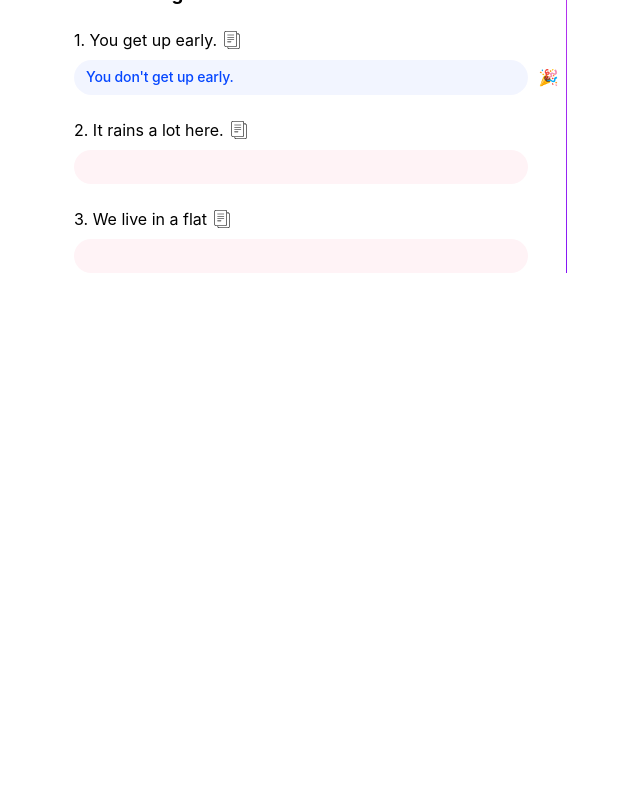
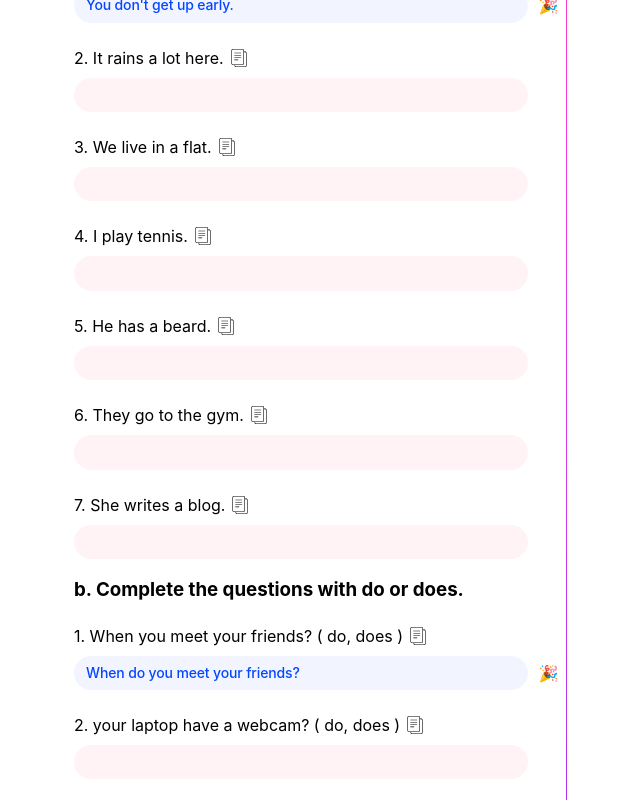
Before and after one commit to SmartNetAR/dynamic-book, an Angular app: page / in a window 1280 px wide. Shown: the part 980-1780 px from the top of the page, without its empty margins (216-856 px from the left). Before the commit the page ends 1325 px from the top, so only its background shows below. Built offline with nearby package versions, Linux system fonts and the light colour scheme.

Commit message:
updating exercise

```diff
--- a/src/app/exercise/exercise.component.html
+++ b/src/app/exercise/exercise.component.html
@@ -163,10 +163,10 @@
         ( {{exercise.words.join(', ')}} )
         }
     </span>
-    <app-copy-sentence-button (onClick)="handleClick()"></app-copy-sentence-button>
+    <app-copy-sentence-button (onClick)="handleClickCopy()"></app-copy-sentence-button>
 </div>
 <div style="display: flex; align-items: center; gap: 10px; justify-content: space-between;">
-    <input style="flex: 1;" type="text" #response="ngModel" [(ngModel)]="exercise.userResponse.text" class="pill"
-        [class]="{wrong: response.value !== exercise.expectedResponse}">
-    <span [style.visibility]="response.value === exercise.expectedResponse ? 'visible' : 'hidden'">🎉</span>
+    <input style="flex: 1;" type="text" [(ngModel)]="exercise.userResponse.text" (input)="evaluateResponse()"
+        class="pill" [class]="{wrong: !isResponseCorrect}">
+    <span [style.visibility]="isResponseCorrect ? 'visible' : 'hidden'">🎉</span>
 </div>
--- a/src/app/exercise/exercise.component.ts
+++ b/src/app/exercise/exercise.component.ts
@@ -1,4 +1,4 @@
-import { Component, Input } from '@angular/core';
+import { Component, Input, OnInit } from '@angular/core';
 import { FormsModule } from '@angular/forms';
 import { CopySentenceButtonComponent } from '../copy-sentence-button/copy-sentence-button.component';
 
@@ -9,15 +9,39 @@ import { CopySentenceButtonComponent } from '../copy-sentence-button/copy-senten
   templateUrl: './exercise.component.html',
   styleUrl: './exercise.component.css',
 })
-export class ExerciseComponent {
+export class ExerciseComponent implements OnInit {
+  isResponseCorrect = false;
   @Input() exercise!: any /* PutWordsExercise | WriteQuestionsExercise */;
 
-  handleClick() {
+  ngOnInit(): void {
+    this.evaluateResponse();
+  }
+
+  handleClickCopy() {
     this.copySentenceToInput();
+    this.evaluateResponse();
   }
 
   copySentenceToInput() {
-      this.exercise.userResponse = this.exercise.statementTip;
+    this.exercise.userResponse = { ...this.exercise.statementTip };
   }
 
+  evaluateResponse() {
+    const normalizeResponse = this.normalizeResponse(
+      this.exercise.userResponse.text
+    );
+    const normalizeExpectedResponse = this.normalizeResponse(
+      this.exercise.expectedResponse
+    );
+
+    this.isResponseCorrect = normalizeResponse === normalizeExpectedResponse;
+  }
+
+  normalizeResponse(response: string) {
+    response = response.toLowerCase();
+    response = response.replace(/\s*[.,;:!?](?!\w)/g, '');
+    response = response.replace(/\s+/g, ' ');
+
+    return response;
+  }
 }
--- a/src/app/lesson.service.ts
+++ b/src/app/lesson.service.ts
@@ -128,21 +128,49 @@ export class LessonService {
     {
       id: 1,
       statement: 'You get up early.',
-      expectedResponse: 'You don\'t get up early.',
-      userResponse: { text: 'You don\'t get up early.' },
+      expectedResponse: "You don't get up early.",
+      userResponse: { text: "You don't get up early." },
       words: [],
     },
     {
       id: 2,
       statement: 'It rains a lot here.',
-      expectedResponse: 'It doesn\'t rain a lot here.',
+      expectedResponse: "It doesn't rain a lot here.",
       userResponse: { text: '' },
       words: [],
     },
     {
       id: 3,
-      statement: 'We live in a flat',
-      expectedResponse: 'We don\'t live in a flat.',
+      statement: 'We live in a flat.',
+      expectedResponse: "We don't live in a flat.",
+      userResponse: { text: '' },
+      words: [],
+    },
+    {
+      id: 4,
+      statement: 'I play tennis.',
+      expectedResponse: "I don't play tennis.",
+      userResponse: { text: '' },
+      words: [],
+    },
+    {
+      id: 5,
+      statement: 'He has a beard.',
+      expectedResponse: "He doesn't have a beard.",
+      userResponse: { text: '' },
+      words: [],
+    },
+    {
+      id: 6,
+      statement: 'They go to the gym.',
+      expectedResponse: "They don't go to the gym.",
+      userResponse: { text: '' },
+      words: [],
+    },
+    {
+      id: 7,
+      statement: 'She writes a blog.',
+      expectedResponse: "She doesn't write a blog.",
       userResponse: { text: '' },
       words: [],
     },
@@ -186,6 +214,62 @@ export class LessonService {
             type: 'write-sentence',
             exercises: this.writeNegativeSentencesExercises,
           },
+          {
+            id: 'b',
+            title: 'Complete the questions with do or does.',
+            type: 'put-words',
+            exercises: [
+              {
+                id: 1,
+                statement: 'When do you meet your friends?',
+                expectedResponse: 'do',
+                userResponse: { text: 'When do you meet your friends?' },
+                words: ['do', 'does'],
+              },
+              {
+                id: 2,
+                statement: 'Does your laptop have a webcam?',
+                expectedResponse: 'Does',
+                userResponse: { text: '' },
+                words: ['do', 'does'],
+              },
+              {
+                id: 3,
+                statement: 'What time do we need to leave?',
+                expectedResponse: 'do',
+                userResponse: { text: '' },
+                words: ['do', 'does'],
+              },
+              {
+                id: 4,
+                statement: 'Does your mother work from home?',
+                expectedResponse: 'does',
+                userResponse: { text: '' },
+                words: ['do', 'does'],
+              },
+              {
+                id: 5,
+                statement: 'Which websites do you use most?',
+                expectedResponse: 'do',
+                userResponse: { text: '' },
+                words: ['do', 'does'],
+              },
+              {
+                id: 6,
+                statement: 'Does your girlfriend like action films?',
+                expectedResponse: 'does',
+                userResponse: { text: '' },
+                words: ['do', 'does'],
+              },
+              {
+                id: 7,
+                statement: 'Does your brother spend a long time on Facebook?',
+                expectedResponse: 'does',
+                userResponse: { text: '' },
+                words: ['do', 'does'],
+              },
+            ],
+          },
         ],
       },
     },
--- a/src/app/put-words-exercise/put-words-exercise.component.html
+++ b/src/app/put-words-exercise/put-words-exercise.component.html
@@ -1,2 +1 @@
 <app-exercise [exercise]="mappedExercise" activityType="put-words"></app-exercise>
-<p>{{mappedExercise.statementTip.text}}</p>
--- a/src/app/put-words-exercise/put-words-exercise.component.ts
+++ b/src/app/put-words-exercise/put-words-exercise.component.ts
@@ -24,16 +24,12 @@ export class PutWordsExerciseComponent implements OnInit {
   }
 
   private getStatementTip(exercise: PutWordsExercise): TextUserResponse {
-    const words = exercise.statement.split(/\b/);
-    const filteredWords = words.filter(
-      (word) => !exercise.words.includes(word.trim())
-    );
+    const exerciseWordsLowerCase = exercise.words.map(word => word.toLowerCase());
+    const statementWords = exercise.statement.split(/\b/);
+    const filteredWords = statementWords.filter(word => !exerciseWordsLowerCase.includes(word.trim().toLowerCase()));
     let sentenceWithoutWords = filteredWords.join('').trim();
     sentenceWithoutWords = sentenceWithoutWords.replace(/\s+/g, ' ');
-    sentenceWithoutWords = sentenceWithoutWords.replace(
-      /\s*([\.,;:!?])(?!\w)/g,
-      '$1'
-    );
+    sentenceWithoutWords = sentenceWithoutWords.replace(/\s*([\.,;:!?])(?!\w)/g, '$1');
 
     return { text: sentenceWithoutWords };
   }
--- a/src/app/write-questions-exercise/write-questions-exercise.component.ts
+++ b/src/app/write-questions-exercise/write-questions-exercise.component.ts
@@ -17,6 +17,7 @@ export class WriteQuestionsExerciseComponent implements OnInit {
   ngOnInit(): void {
     this.mappedExercise = {
       ...this.exercise,
+      statement: this.getStatementTip(this.exercise).text,
       statementTip: this.getStatementTip(this.exercise),
       expectedResponse: this.exercise.statement
     }
```
